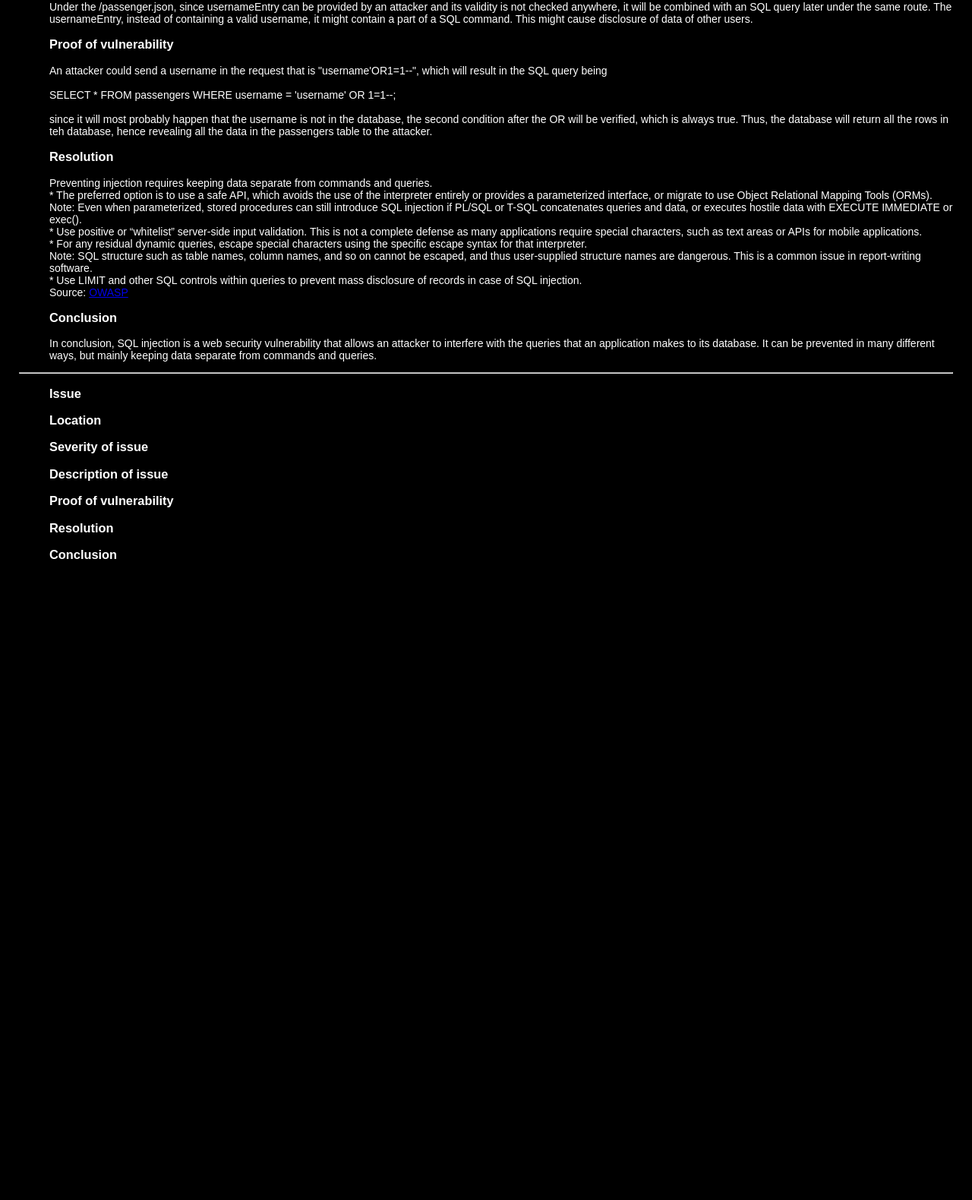
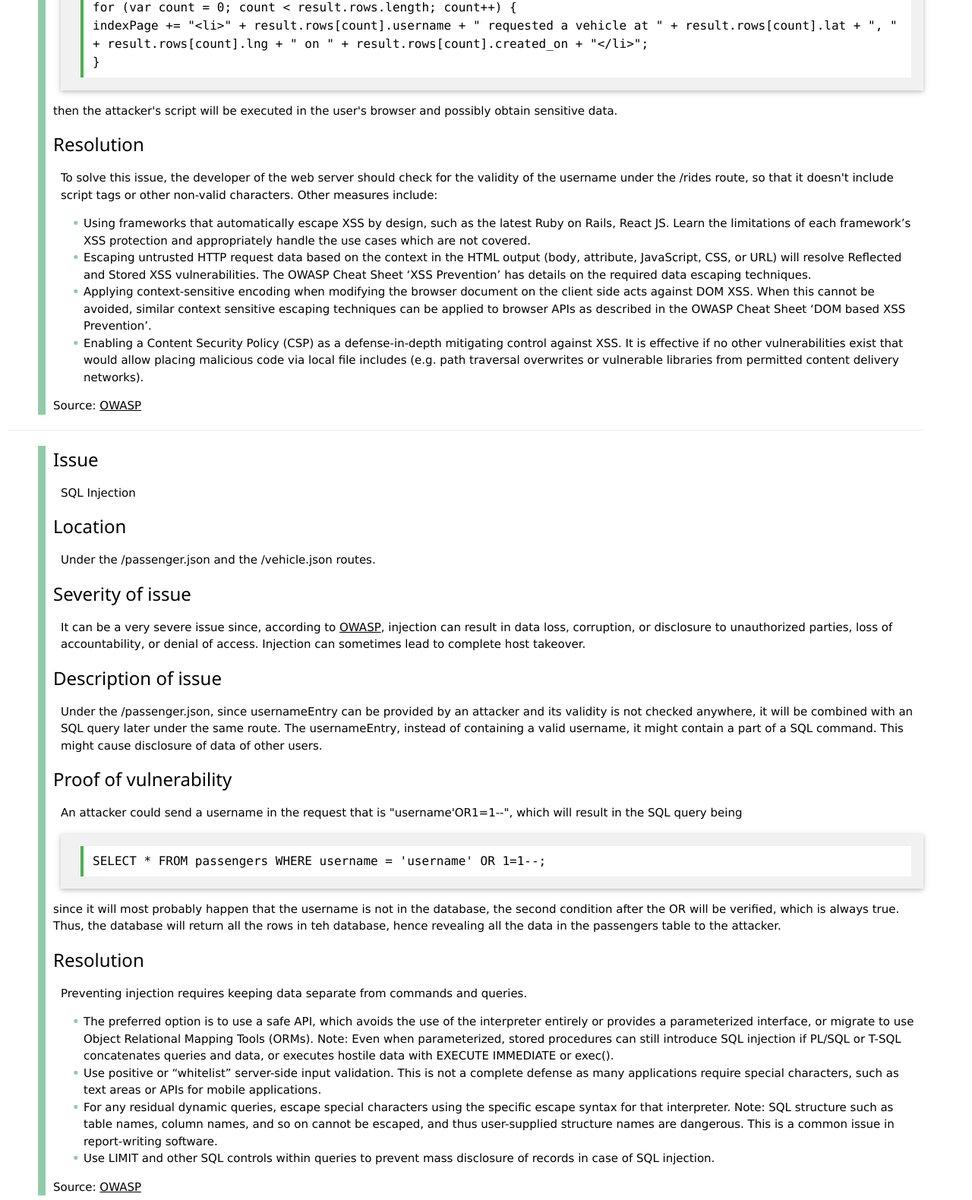
Before and after one commit to kamibrumi/comp120-cbrumar, a plain HTML site: page security/index.html in a window 1280 px wide. Shown: the part 1220-2800 px from the top of the page at 76% size. Before the commit the page ends 1985 px from the top, so only its background shows below. Drawn offline with nearby package versions, Linux system fonts and the light colour scheme.

Commit message:
finished all sections

```diff
--- a/security/index.html
+++ b/security/index.html
@@ -2,49 +2,99 @@
 <html>
 <head>
     <link rel="stylesheet" href="style.css">
+    <link rel="stylesheet" href="https://www.w3schools.com/w3css/4/w3.css">
     <meta charset="UTF-8">
 </head>
 <body>
 
+<div>
     <h1>Lab 13: Security and Privacy Assessment of Ride-Hailing Service</h1>
 
     <h2>Introduction</h2>
-<p></p>
+    <p>In this report are listed a couple of vulnerabilities that have been found in the server-vuln.js file hosted
+        on https://jordan-marsh.herokuapp.com/, together with their location in the code, their severity, description,
+        proof of
+        vulnerability and resolution.</p>
     <h2>Methodology</h2>
-<p></p>
+    <p>Reading through the code and google-ing potential vulnerabilities. No tool has been used.</p>
     <h2>Abstract of Findings</h2>
-<p></p>
+    <p>First, there has been a Stored Cross-Site scripting vulnerability, which means that the input provided by an
+        attacker to the source
+        code can be malicious code that is stored in a database and later accessed by other users. This malware can
+        retrieve sensitive
+        data of the affected user such as login username and password. Second, there has been a SQL Injection, which
+        means that
+        the there was the danger of someone being able to interfere with the calls that the application makes to the
+        database,
+        and potentially obtaining more information than originally intended to be provided by the database.</p>
     <h2>Issues Found</h2>
-<p></p>
-
     <div class="issue_div">
         <h3>Issue</h3>
         <p>Cross-site scripting (XSS)</p>
         <h3>Location</h3>
-    <p><strong>Under the rides route (/rides)</strong>, line 27, where there is the INSERT query + <strong>under the root route (/ )</strong>, more specifically on lines 116 and 117, where the indexPage variable is updated.</p>
+        <p><strong>Under the rides route (/rides)</strong>, line 27, where there is the INSERT query + <strong>under the
+            root route (/ )</strong>, more specifically on lines 116 and 117, where the indexPage variable is updated.
+        </p>
         <h3>Severity of issue</h3>
-    <p>Since it is a stored XSS it is considered of a high or critical risk, as suggested by <a href="https://owasp.org/www-project-top-ten/OWASP_Top_Ten_2017/Top_10-2017_A7-Cross-Site_Scripting_(XSS)" target="_blank">OWASP</a>.</p>
+        <p>Since it is a stored XSS it is considered of a high or critical risk, as suggested by <a
+                href="https://owasp.org/www-project-top-ten/OWASP_Top_Ten_2017/Top_10-2017_A7-Cross-Site_Scripting_(XSS)"
+                target="_blank">OWASP</a>.</p>
         <h3>Description of issue</h3>
-    <p> Under the /rides route, the passenger table of the database gets updated with a username that is not verifies, which can easily be substituted by a script tag. Under the root route (/), the indexPage variable contains the
-        HTML that will be displayed on the index page. Since this html is generated by concatenating html tags with the username obtained from the passenger table, the script tag introduced earlier might obtain sensitive data from the user accessing the root route.</p>
+        <p> Under the /rides route, the passenger table of the database gets updated with a username that is not
+            verifies, which can easily be substituted by a script tag. Under the root route (/), the indexPage variable
+            contains the
+            HTML that will be displayed on the index page. Since this html is generated by concatenating html tags with
+            the username obtained from the passenger table, the script tag introduced earlier might obtain sensitive
+            data from the user accessing the root route.</p>
         <h3>Proof of vulnerability</h3>
+        <p>
             In the terminal, executing
-    <br><br>
-    <p>
-    "curl -d 'username=&lt;script&gt;SOMETHING BAD&lt;script&gt;&lat=62&lng=70' https://jordan-marsh.herokuapp.com/"
-    <br><br>
-    will make the web server store the username, lat and lng provided by an attacker in the database. Later, if an user accesses the
+        <div class="w3-panel w3-card w3-light-grey">
+            <div class="w3-code notranslate">
+                curl -d 'username=&lt;script&gt;SOMETHING BAD&lt;script&gt;&lat=62&lng=70'
+                https://jordan-marsh.herokuapp.com/
+            </div>
+        </div>
+        will make the web server store the username, lat and lng provided by an attacker in the database. Later, if an
+        user accesses the
         root route, and the server will successfully execute the following code
-    <br><br>
-    for (var count = 0; count < result.rows.length; count++) { indexPage += "&lt;li>" + result.rows[count].username + " requested a vehicle at " + result.rows[count].lat + ", " + result.rows[count].lng + " on " + result.rows[count].created_on + "&lt;/li>"; }"
-    <br><br>
+        <div class="w3-panel w3-card w3-light-grey">
+            <div class="w3-code notranslate">
+                for (var count = 0; count < result.rows.length; count++) { <br>
+                indexPage += "&lt;li>" + result.rows[count].username + " requested a vehicle at " +
+                result.rows[count].lat + ", " + result.rows[count].lng + " on " + result.rows[count].created_on + "&lt;/li>";<br>
+                }
+            </div>
+        </div>
         then the attacker's script will be executed in the user's browser and possibly obtain sensitive data.
         </p>
         <h3>Resolution</h3>
-    <p>To solve this issue, the developer of the web server should check for the validity of the username under the /rides route, so that it doesn't include script tags or other non-valid characters.</p>
-    <h3>Conclusion</h3>
-    <p>
-        In order to avoid stored XSS, assure that the elements stored in the database are valid entries and not script tags. Also, before constructing html content from contents from a database, assure that the contents are valid and again they are not unexpected script tags.
+        <p>To solve this issue, the developer of the web server should check for the validity of the username under the
+            /rides route, so that it doesn't include script tags or other non-valid characters. Other measures include:
+        <ul>
+            <li>Using frameworks that automatically escape XSS by design, such as the latest Ruby on Rails, React JS.
+                Learn the limitations of each framework’s XSS protection and appropriately handle the use cases which
+                are not covered.
+            </li>
+            <li>Escaping untrusted HTTP request data based on the context in the HTML output (body, attribute,
+                JavaScript, CSS, or URL) will resolve Reflected and Stored XSS vulnerabilities. The OWASP Cheat Sheet
+                ‘XSS Prevention’ has details on the required data escaping techniques.
+            </li>
+            <li>Applying context-sensitive encoding when modifying the browser document on the client side acts against
+                DOM XSS. When this cannot be avoided, similar context sensitive escaping techniques can be applied to
+                browser APIs as described in the OWASP Cheat Sheet ‘DOM based XSS Prevention’.
+            </li>
+            <li>Enabling a Content Security Policy (CSP) as a defense-in-depth mitigating control against XSS. It is
+                effective if no other vulnerabilities exist that would allow placing malicious code via local file
+                includes (e.g. path traversal overwrites or vulnerable libraries from permitted content delivery
+                networks).
+            </li>
+        </ul>
+        Source: <a
+            href="https://owasp.org/www-project-top-ten/OWASP_Top_Ten_2017/Top_10-2017_A7-Cross-Site_Scripting_(XSS)"
+            target="_blank">OWASP</a></p>
+
+
         </p>
     </div>
     <hr>
@@ -54,46 +104,61 @@
         <h3>Location</h3>
         <p>Under the /passenger.json and the /vehicle.json routes.</p>
         <h3>Severity of issue</h3>
-    <p>It can be a very severe issue since, according to <a href="https://owasp.org/www-project-top-ten/OWASP_Top_Ten_2017/Top_10-2017_A1-Injection" target="_blank">OWASP</a>, injection can result in data loss, corruption, or disclosure to unauthorized parties, loss of accountability, or denial of access. Injection can sometimes lead to complete host takeover. </p>
+        <p>It can be a very severe issue since, according to <a
+                href="https://owasp.org/www-project-top-ten/OWASP_Top_Ten_2017/Top_10-2017_A1-Injection"
+                target="_blank">OWASP</a>, injection can result in data loss, corruption, or disclosure to unauthorized
+            parties, loss of accountability, or denial of access. Injection can sometimes lead to complete host
+            takeover. </p>
         <h3>Description of issue</h3>
-    <p>Under the /passenger.json, since usernameEntry can be provided by an attacker and its validity is not checked anywhere, it will be combined with an SQL query later under the same route. The usernameEntry, instead of containing a valid username, it might contain a part of a SQL command. This might cause disclosure of data of other users.</p>
+        <p>Under the /passenger.json, since usernameEntry can be provided by an attacker and its validity is not checked
+            anywhere, it will be combined with an SQL query later under the same route. The usernameEntry, instead of
+            containing a valid username, it might contain a part of a SQL command. This might cause disclosure of data
+            of other users.</p>
         <h3>Proof of vulnerability</h3>
-    <p>An attacker could send a username in the request that is "username'OR1=1--", which will result in the SQL query being<br><br>
+        <p>An attacker could send a username in the request that is "username'OR1=1--", which will result in the SQL
+            query being
+
+        <div class="w3-panel w3-card w3-light-grey">
+            <div class="w3-code notranslate">
                 SELECT * FROM passengers WHERE username = 'username' OR 1=1--;
-        <br><br>
-        since it will most probably happen that the username is not in the database, the second condition after the OR will be verified, which
-        is always true. Thus, the database will return all the rows in teh database, hence revealing all the data in the passengers table to the attacker.
+            </div>
+        </div>
+        since it will most probably happen that the username is not in the database, the second condition after the
+        OR will be verified, which
+        is always true. Thus, the database will return all the rows in teh database, hence revealing all the data in
+        the passengers table to the attacker.
         </p>
         <h3>Resolution</h3>
         <p>Preventing injection requires keeping data separate from commands and queries.<br>
-        * The preferred option is to use a safe API, which avoids the use of the interpreter entirely or provides a parameterized interface, or migrate to use Object Relational Mapping Tools (ORMs).
-        Note: Even when parameterized, stored procedures can still introduce SQL injection if PL/SQL or T-SQL concatenates queries and data, or executes hostile data with EXECUTE IMMEDIATE or exec().<br>
-        * Use positive or “whitelist” server-side input validation. This is not a complete defense as many applications require special characters, such as text areas or APIs for mobile applications.<br>
-        * For any residual dynamic queries, escape special characters using the specific escape syntax for that interpreter.<br>
-        Note: SQL structure such as table names, column names, and so on cannot be escaped, and thus user-supplied structure names are dangerous. This is a common issue in report-writing software.<br>
-        * Use LIMIT and other SQL controls within queries to prevent mass disclosure of records in case of SQL injection.<br>
-    Source: <a href="https://owasp.org/www-project-top-ten/OWASP_Top_Ten_2017/Top_10-2017_A1-Injection" target="_blank">OWASP</a></p>
+        <ul>
+            <li>The preferred option is to use a safe API, which avoids the use of the interpreter entirely or provides
+                a
+                parameterized interface, or migrate to use Object Relational Mapping Tools (ORMs).
+                Note: Even when parameterized, stored procedures can still introduce SQL injection if PL/SQL or T-SQL
+                concatenates queries and data, or executes hostile data with EXECUTE IMMEDIATE or exec().
+            </li>
+            <li>Use positive or “whitelist” server-side input validation. This is not a complete defense as many
+                applications require special characters, such as text areas or APIs for mobile applications.
+            </li>
+            <li>For any residual dynamic queries, escape special characters using the specific escape syntax for that
+                interpreter. Note: SQL structure such as table names, column names, and so on cannot be escaped, and
+                thus user-supplied
+                structure names are dangerous. This is a common issue in report-writing software.
+            </li>
+            <li>Use LIMIT and other SQL controls within queries to prevent mass disclosure of records in case of SQL
+                injection.
+            </li>
+        </ul>
+        Source: <a href="https://owasp.org/www-project-top-ten/OWASP_Top_Ten_2017/Top_10-2017_A1-Injection"
+                   target="_blank">OWASP</a></p>
+    </div>
     <h3>Conclusion</h3>
-    <p>In conclusion, SQL injection is a web security vulnerability that allows an attacker to interfere with the queries that an application makes to its database. It can be prevented in many different ways, but mainly keeping data separate from commands and queries.</p>
+    <p>In conclusion, I could fing 2 vulnerabilities, one XSS and a SQL injection. Each one of them are vulnerabilities
+        that can be prevented. However,
+        if not prevented can cause great damage, including data loss and remote code execution on the victim's browser
+        such as stealing credentials.</p>
 </div>
-<hr>
-<div class="issue_div">
-    <h3>Issue</h3>
-    <p></p>
-    <h3>Location</h3>
-    <p></p>
-    <h3>Severity of issue</h3>
-    <p></p>
-    <h3>Description of issue</h3>
-    <p></p>
-    <h3>Proof of vulnerability</h3>
-    <p></p>
-    <h3>Resolution</h3>
-    <p></p>
-    <h3>Conclusion</h3>
-    <p></p>
-</div>
-
+<br><br>
 
 </body>
 </html>
--- a/security/style.css
+++ b/security/style.css
@@ -1,10 +1,10 @@
 
 body {
     margin: 25px;
-    background-color: rgb(0,0,0);
-    font-family: arial, sans-serif;
+    background-color: rgb(256, 256, 256);
+    font-family: Courier, sans-serif;
     font-size: 14px;
-    color: white;
+    max-width: 95%;
 }
 
 /* Applies to all <h1>...</h1> elements. */
@@ -15,9 +15,28 @@ h1 {
 }
 
 /* Applies to all elements with <... class="someclass"> specified. */
-p { color: white; }
 
+div {
+    margin-left: 10px;
+}
 
 div.issue_div {
     margin-left: 40px;
+    border-left: solid #94C9A9 10px;
+    padding-left: 10px;
 }
+
+p {
+    margin-left: 10px;
+}
+ul {
+    list-style: none;
+}
+ul li::before {
+    content: "\2022";
+    color: #94C9A9;
+    font-weight: bold;
+    display: inline-block;
+    width: 1em;
+    margin-left: -1em;
+}
```
Lines whose indentation alone changed are shown as unchanged.
